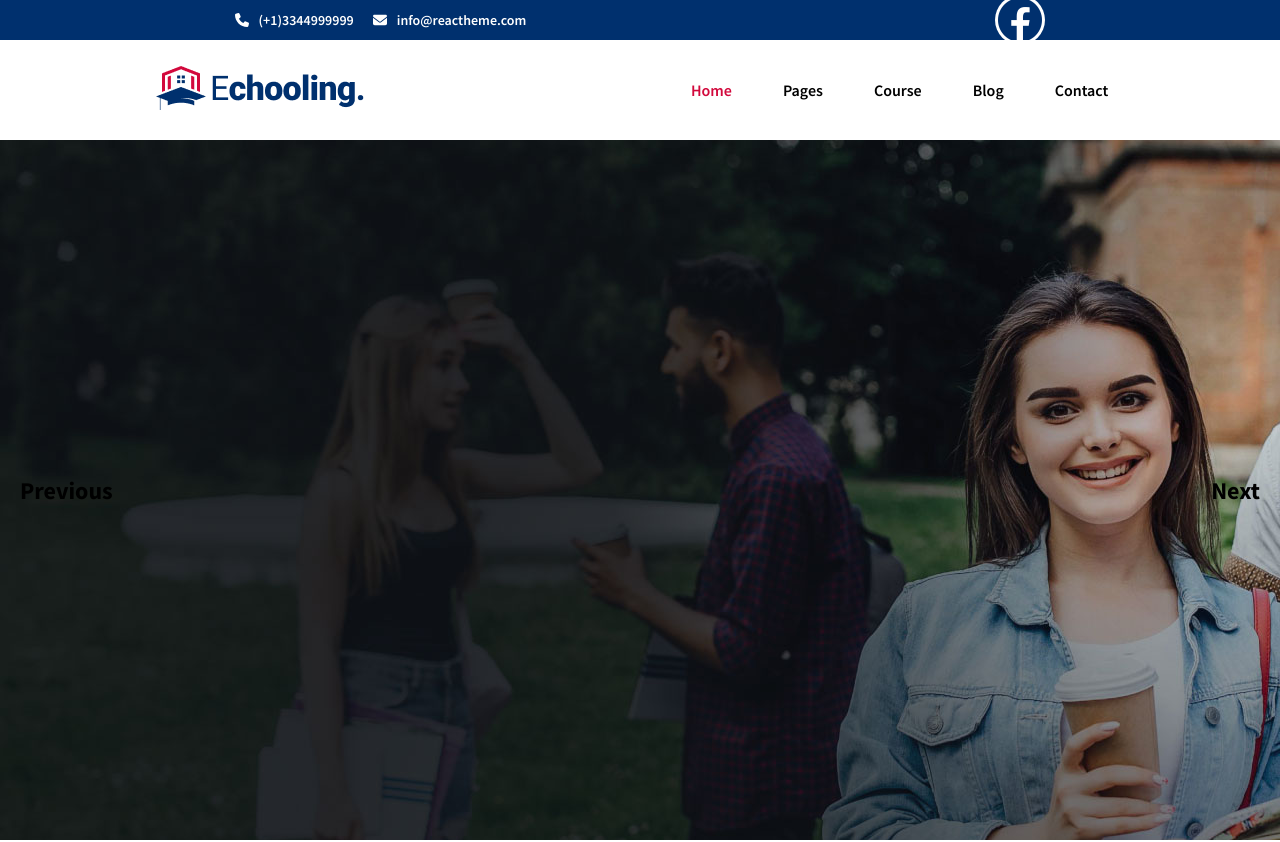
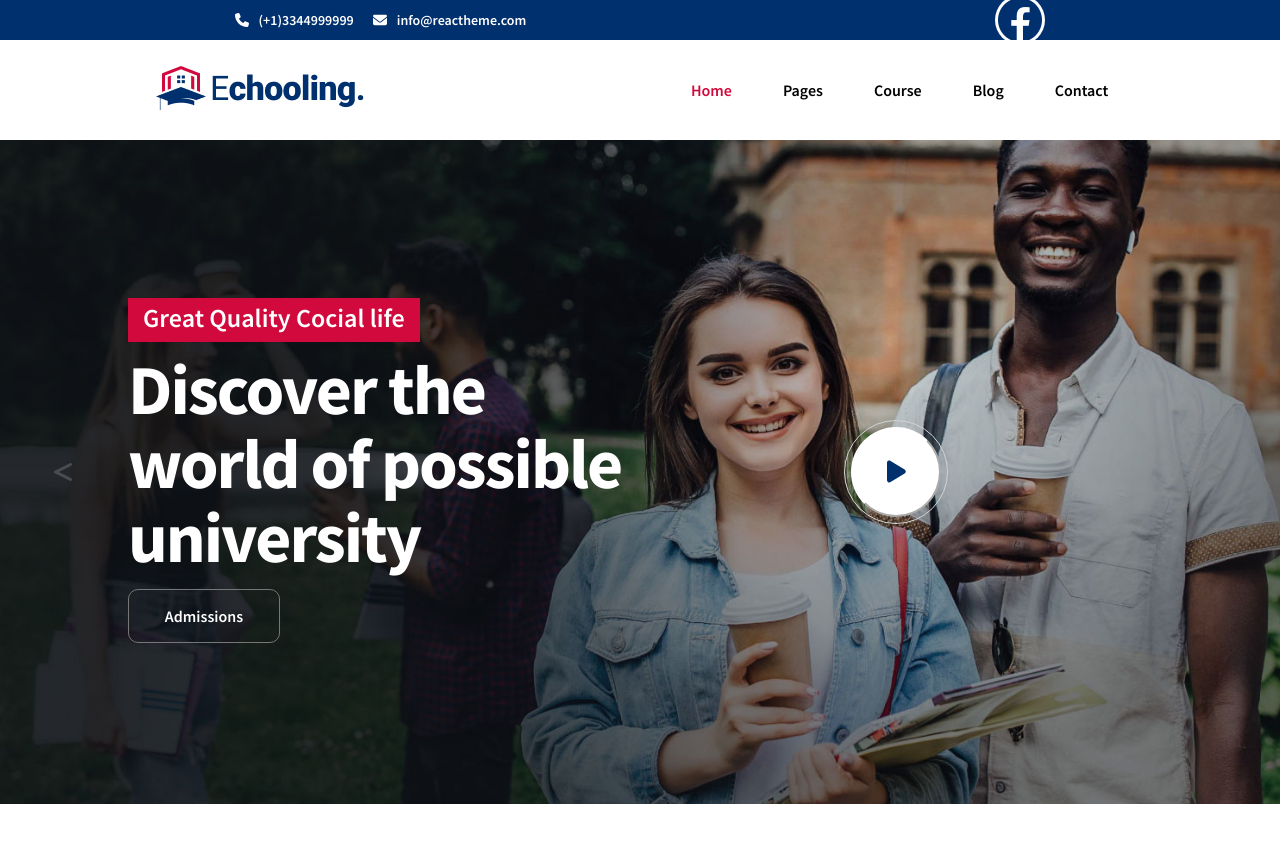
Before and after one commit to goutham-arkl/Echoling, a React (Create React App) app: page / in a window 1280 px wide. Shown: the top 842 px of the page. Built offline with nearby package versions, Linux system fonts and the light colour scheme.

Commit message:
courosel animation

```diff
--- a/src/Components/Carousel/Carousel.css
+++ b/src/Components/Carousel/Carousel.css
@@ -1,28 +1,45 @@
 .slider {
     position: relative;
     width: 100%;
-    height: 700px;
+    height: 83vh;
     margin-top: 100px;
+    background-position: center;
+    background-size: cover;
+    background-repeat: no-repeat;
+    margin-bottom: 80px;
   }
 
-  .slider button {
+ .next,.prev {
+    width: 85px;
+    height: 80px;
     position: absolute;
+    margin: 0px 20px;
     top: 50%;
     transform: translateY(-50%);
+    color: #7777;
     font-size: 24px;
     font-weight: bold;
     background: transparent;
     border: none;
     cursor: pointer;
-    padding: 0 20px;
-    z-index: 1;
+
+    transition-duration: 1s;
+    border-radius: 50%;
+
   }
 
-  .slider button:first-child {
+  .next:hover,.prev:hover{
+    background-color: white;
+    color: #00306E;
+    border-radius: 50%;
+
+  }
+
+  .prev {
     left: 0;
   }
 
-  .slider button:last-child {
+  .next {
     right: 0;
   }
 
@@ -34,3 +51,100 @@
     height: 100%;
     object-fit: cover;
   }
+  .carousel-data{
+    width: 100%;
+    height: 83vh;
+    display: flex;
+    align-items: center;
+    justify-content: center;
+  }
+
+  .carousel-headings{
+        width: 40%;
+
+   }
+
+   .video-div{
+    width: 40%;
+    display: flex;
+    justify-content: center;
+  }
+  .social-life{
+    background: #d2093c;
+    color: #fff;
+    font-size: 26px;
+    font-weight: 400;
+    line-height: 32px;
+    margin-bottom: 23px;
+    padding: 3px 15px 8px;
+  }
+  .carousel-title{
+    color: #fff;
+    display: block;
+    font-size: 70px;
+    font-weight: 700;
+    letter-spacing: -2px;
+    line-height: 74px;
+    margin-bottom: 15px;
+    margin-top: 18px;
+  }
+
+
+  .admission-btn{
+    background: none;
+    color: #fff;
+    width: 152px;
+    height: 54px;
+    border: 1px solid #777;
+    border-radius: 10px;
+    font-size: 16px;
+    transition-duration: 2s;
+  }
+
+  .admission-btn:hover{
+    background-color: #d2093c;
+    border: none;
+  }
+
+  .video-btn{
+    background: #fff;
+    border-color: #fff;
+    border-radius: 50%;
+    color: #00306E;
+    display: inline-block;
+    font-size: 25px;
+    height: 90px;
+    line-height: 86px;
+    text-align: center;
+    width: 90px;
+    position: relative;
+
+  }
+  .anime{
+    border: 1px solid lightgray;
+    border-radius: 50%;
+    display: flex;
+    align-items: center;
+    justify-content: center;
+    width: 90px;
+    height: 90px;
+    animation: aura 3.5s linear infinite;
+  }
+
+  @keyframes aura {
+
+    0%{
+        width: 90px;
+        height: 90px;
+     }
+    50%{
+
+        width: 170px;
+        height: 170px;
+    }
+    100%
+    {
+        width: 90px;
+        height: 90px;
+    }
+  }
--- a/src/Components/Carousel/Carousel.jsx
+++ b/src/Components/Carousel/Carousel.jsx
@@ -2,6 +2,8 @@ import React,{useState} from 'react'
 import './Carousel.css'
 import Carousel1 from '../../images/Carousel1.jpg'
 import Carousel2 from '../../images/Carousel2.jpg'
+import { FontAwesomeIcon } from '@fortawesome/react-fontawesome';
+import { faGreaterThan, faLessThan,faPlay } from '@fortawesome/free-solid-svg-icons';
 
 const Carousel = () => {
     const images = [
@@ -23,9 +25,22 @@ const Carousel = () => {
 
     return (
       <div className="slider" style={{backgroundImage:`url(${images[currentImageIndex]})`}}>
-        <button onClick={handlePrevious}>Previous</button>
+        <button className='prev' onClick={handlePrevious}><FontAwesomeIcon icon={faLessThan}/></button>
 
-        <button onClick={handleNext}>Next</button>
+        <div className='carousel-data'>
+            <div className='carousel-headings'>
+                <span className='social-life'>Great Quality Cocial life</span>
+                <h2 className='carousel-title'>Discover the world of possible university</h2>
+                <button className='admission-btn'>Admissions</button>
+            </div>
+            <div className='video-div'>
+                <div className='anime'>
+                <button className='video-btn'><FontAwesomeIcon icon={faPlay}/></button>
+                </div>
+            </div>
+        </div>
+
+        <button className='next' onClick={handleNext}><FontAwesomeIcon icon={faGreaterThan}/></button>
       </div>
     );
   };
```
